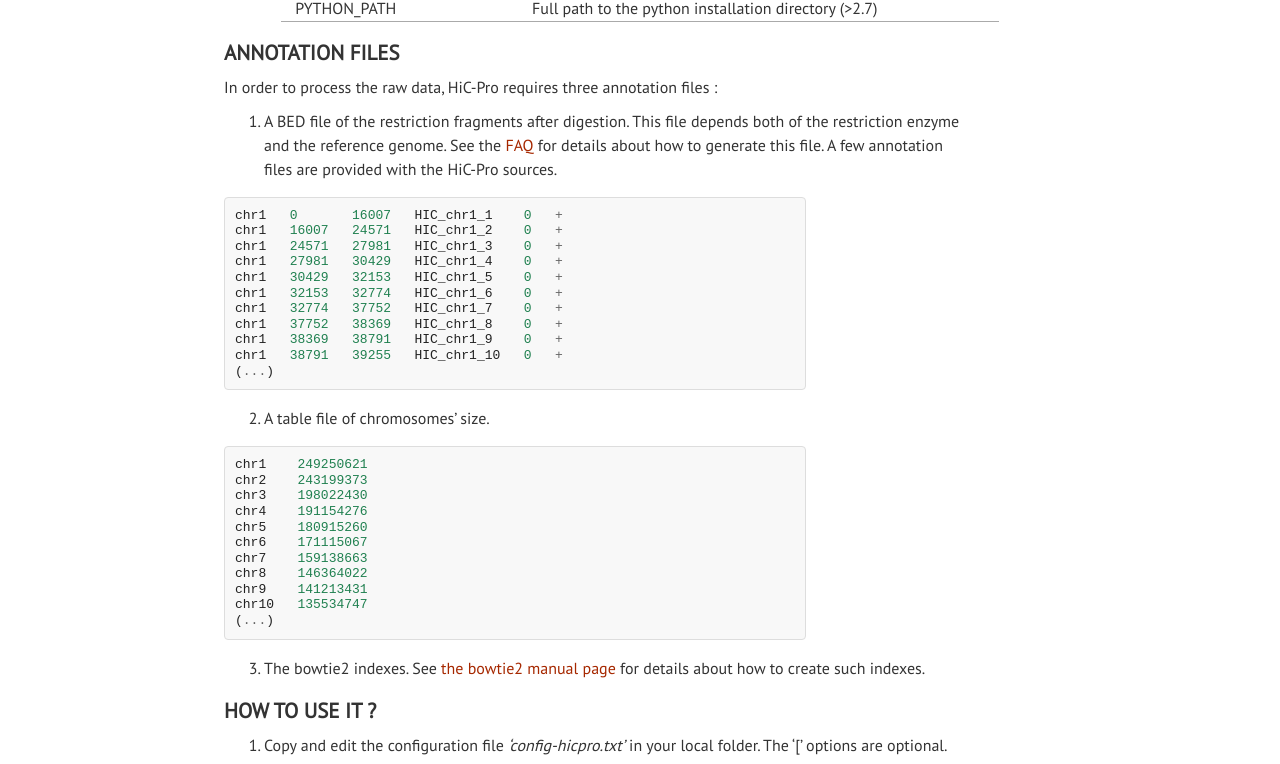
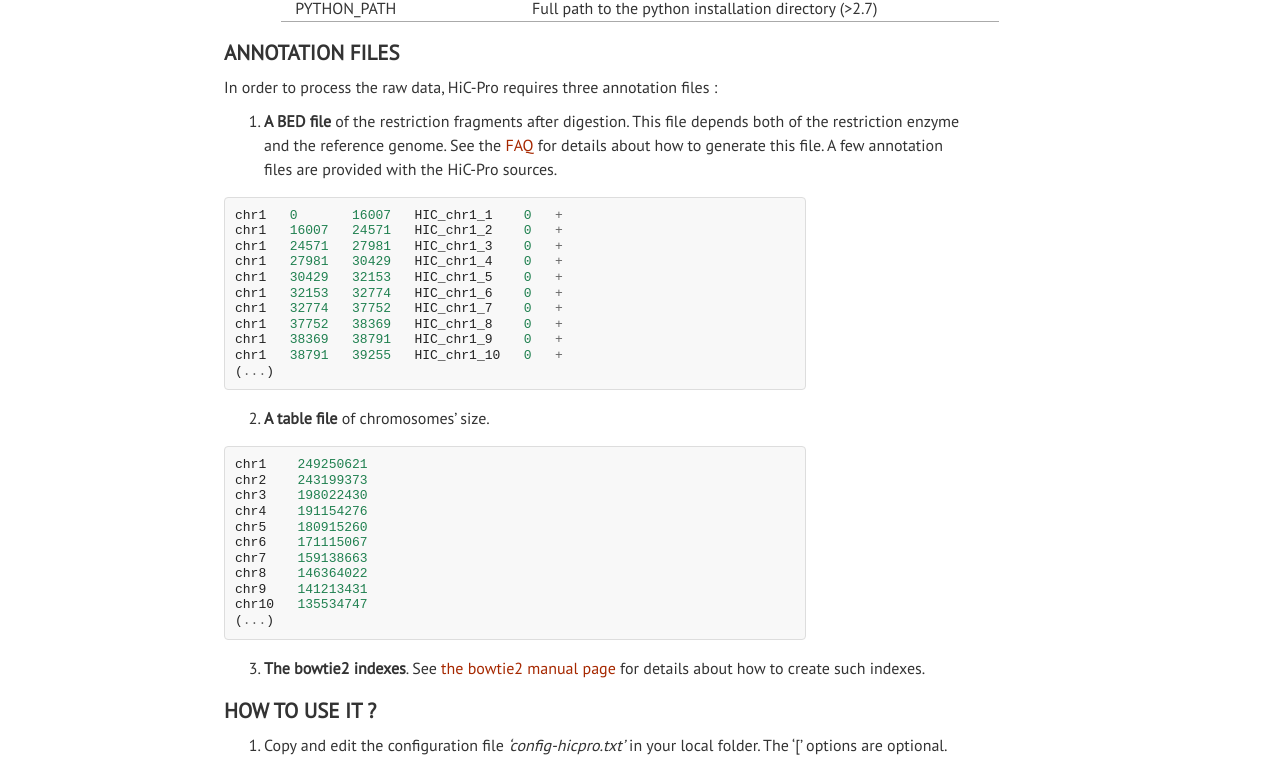
Before and after one commit to nservant/HiC-Pro, a Sphinx documentation site: the page built from doc/MANUAL.rst, in a window 1280 px wide and 1400 px high, scrolled down 823 px. Shown: the part 149-913 px from the top of the window. Built offline with Sphinx 7.4.7, drawn with Linux system fonts in a browser that asks for light colours; some of the changed text lies outside the part shown.

Commit message:
update manual

```diff
--- a/README.rst
+++ b/README.rst
@@ -6,7 +6,7 @@
 HiC-Pro Quick Start Guide
 *************************
 
-This page is just a quick start guide, please read the full `manual <doc/MANUAL.rst>`_ for more information !
+**This page is just a quick start guide, please read the full `manual <doc/MANUAL.rst>`_ for more information !**
 
 See NEWS for information about changes in this and previous versions
 
--- a/doc/MANUAL.rst
+++ b/doc/MANUAL.rst
@@ -58,7 +58,7 @@
 
 In order to process the raw data, HiC-Pro requires three annotation files :
 
-1. A BED file of the restriction fragments after digestion. This file depends both of the restriction enzyme and the reference genome. See the `FAQ <../html/FAQ.html>`_ for details about how to generate this file. A few annotation files are provided with the HiC-Pro sources.
+1. **A BED file** of the restriction fragments after digestion. This file depends both of the restriction enzyme and the reference genome. See the `FAQ <../html/FAQ.html>`_ for details about how to generate this file. A few annotation files are provided with the HiC-Pro sources.
 
 ::
 
@@ -74,7 +74,7 @@
    chr1   38791   39255   HIC_chr1_10   0   +
    (...)
 
-2. A table file of chromosomes' size.
+2. **A table file** of chromosomes' size.
 
 ::
 
@@ -90,7 +90,7 @@
    chr10   135534747
    (...)
 
-3. The bowtie2 indexes. See `the bowtie2 manual page <http://bowtie-bio.sourceforge.net/bowtie2/index.shtml>`_ for details about how to create such indexes.
+3. **The bowtie2 indexes**. See `the bowtie2 manual page <http://bowtie-bio.sourceforge.net/bowtie2/index.shtml>`_ for details about how to create such indexes.
 
 How to use it ?
 ===============
@@ -227,7 +226,7 @@
   	qsub HiCPro_step2.sh
 
 
-* Run HiC-Pro in sequential mode
+* **Run HiC-Pro in sequential mode**
 
 HiC-Pro can be run in a step-by-step mode.
 Available steps are described in the help command
@@ -273,28 +272,28 @@
    :scale: 80%
 
 
-1. Reads Mapping
+1. **Reads Mapping**
 
 Each mate is independantly aligned on the reference genome. The mapping is performed in two steps. First, the reads are aligned using an end-to-end aligner. Second, reads spanning the ligation junction are trimmmed from their 3' end, and aligned on the genome. Aligned reads for both fragment mates are then paired in a single paired-end BAM file. Singletons and multi-hits can be discarded according the confirguration parameters.
 
-2. Fragment assignment and filtering
+2. **Fragment assignment and filtering**
 
 Each aligned reads can be assigned to one restriction fragment according to the reference genome and the restriction enzyme.
 The next step is to separate the invalid ligation products from the valid pairs. Dangling end and self circles pairs are therefore excluded.
 Only valid pairs involving two different restriction fragments are used to build the contact maps. Duplicated valid pairs associated to PCR artefacts are discarded.
 The fragment assignment can be visualized through a BAM files of aliged pairs where each pair is flagged according to its classification.
 
-3. Quality Controls
+3. **Quality Controls**
 
 HiC-Pro performs a couple of quality controls for most of the analysis steps. The alignment statistics are the first quality controls. Aligned reads in the first (end-to-end) step, and alignment after trimming are reported. Note that in pratice, we ususally observed around 10-20% of trimmed reads. An abnormal level of trimmed reads can reflect a ligation issue.
 Once the reads are aligned on the genome, HiC-pro checks the number of singleton, multiple hits or duplicates. The fraction of valid pairs are presented for each type of ligation products. Invalid pairs such as dangling and or self-circle are also represented. A high level of dangling ends, or an imbalance in valid pairs ligation type can be due to a ligation, fill-in or digestion issue.
 Finally HiC-Pro also calculated the distribution of fragment size on a subset of valid pairs. Additional statistics will report the fraction of intra/inter-chromosomal contacts, as well as the proportion of short range (<20kb) versus long range (>20kb) contacts.
 
-4. Map builder
+4. **Map builder**
 
 Intra et inter-chromosomal contact maps are build for all specified resolutions. The genome is splitted into bins of equal size. Each valid interaction is associated with the genomic bins to generate the raw maps.
 
-5. ICE normalization
+5. **ICE normalization**
 
 Hi-C data can contain several sources of biases which has to be corrected. HiC-Pro proposes a fast implementation of the original ICE normalization algorithm (Imakaev et al. 2012), making the assumption of equal visibility of each fragment. The ICE normalization can be used as a standalone python package and is available `<https://github.com/hiclib/>`_
 
```
Also changed, not shown: other parts of doc/MANUAL.rst (+2 -3 lines), doc/FAQ.rst (+9 -0 lines).
